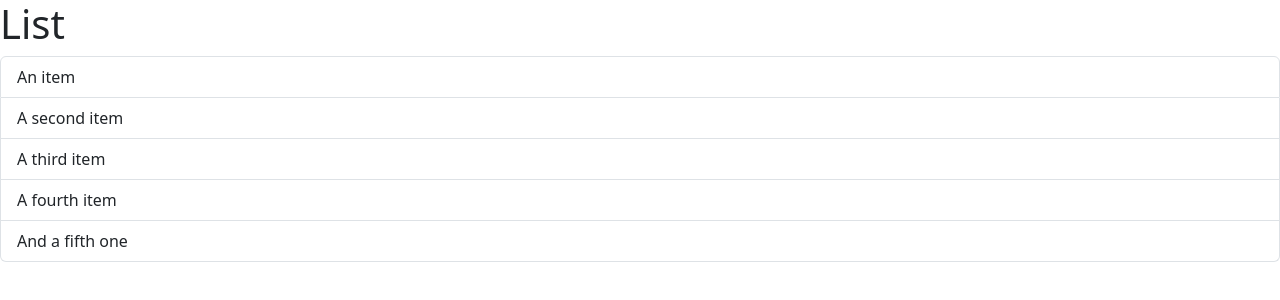
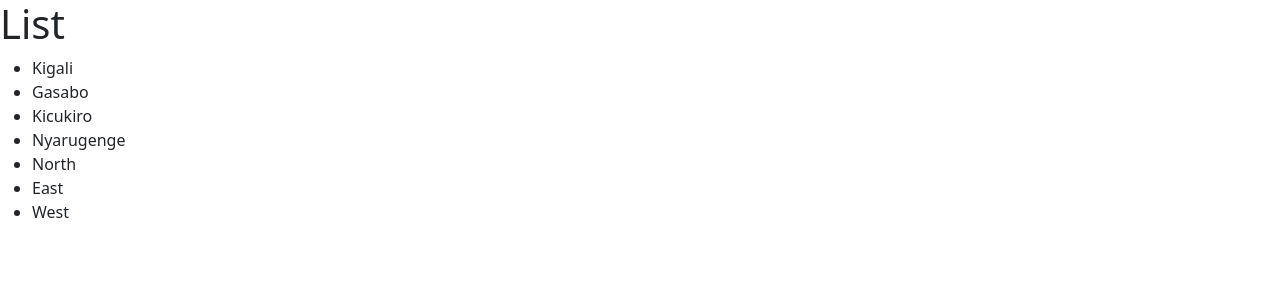
Before and after one commit to Ndizihiwe99/LearningReact, a React (Vite) app: page / in a window 1280 px wide. Shown: the top 300 px of the page. Built offline with nearby package versions, Linux system fonts and the light colour scheme.

Commit message:
rendering

```diff
--- a/src/components/ListGroup.tsx
+++ b/src/components/ListGroup.tsx
@@ -1,14 +1,14 @@
 function ListGroup() {
+
+  const items = ['Kigali', 'Gasabo', 'Kicukiro', 'Nyarugenge', 'North', 'East', 'West']
+
   return (
     <>
     <h1>List</h1>
-    <ul className="list-group">
-      <li className="list-group-item">An item</li>
-      <li className="list-group-item">A second item</li>
-      <li className="list-group-item">A third item</li>
-      <li className="list-group-item">A fourth item</li>
-      <li className="list-group-item">And a fifth one</li>
+    <ul className= 'ListGroup'>
+      {items.map(item => <li key={item}>{item}</li>)}
     </ul>
+
     </>
 
   );
```
